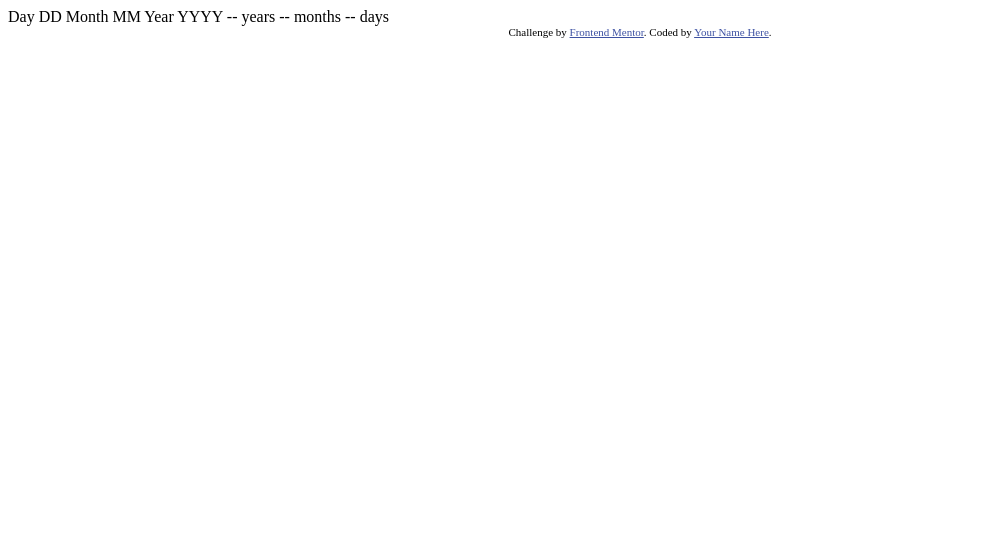
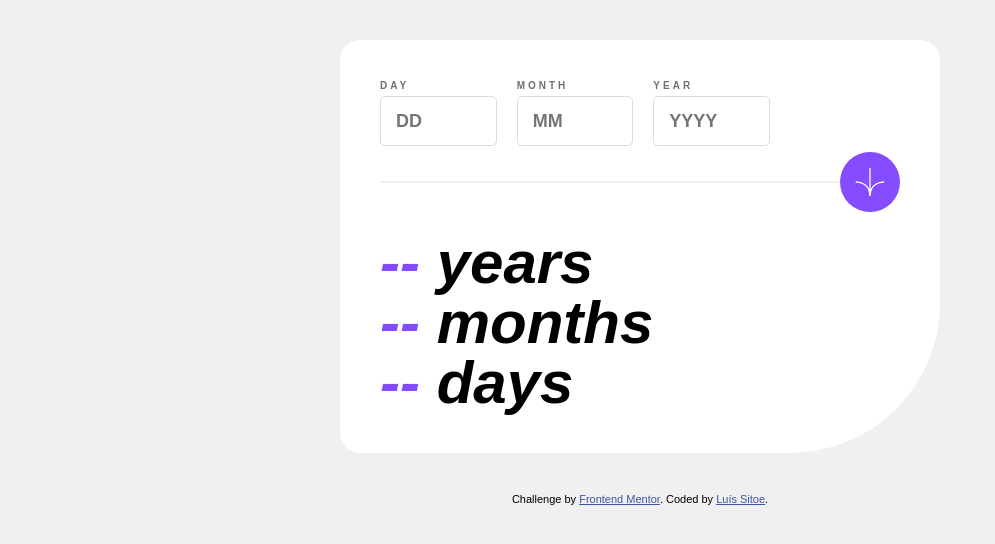
Before and after one commit to luissitoe/age-calculator-app, a plain HTML site: page index.html in a window 1280 px wide. Shown: the whole page, without its empty margins (0-995 px from the left). Drawn offline with Linux system fonts and the light colour scheme.

Commit message:
initial commit

```diff
--- /dev/null
+++ b/assets/main.css
@@ -0,0 +1,191 @@
+:root {
+    /* Primary */
+    --purple: hsl(259, 100%, 65%);
+    --light-red: hsl(0, 100%, 67%);
+
+    /*Neutral*/
+    --white: hsl(0, 0%, 100%);
+    --off-white: hsl(0, 0%, 94%);
+    --light-grey: hsl(0, 0%, 86%);
+    --smokey-grey: hsl(0, 1%, 44%);
+    --off-black: hsl(0, 0%, 8%);
+
+    /* Font */
+    --family: Poppins;
+    --fw-medium: 400;
+    --fw-extra-semibold: 700;
+    --fw-bold: 800;
+}
+
+* {
+    margin: 0;
+    padding: 0;
+    box-sizing: border-box;
+}
+
+
+html {
+    font-size: 62.5%;
+}
+
+body {
+    background-color: var(--off-white);
+    font-family: var(--family), sans-serif;
+    font-size: 1.6rem;
+    font-weight: var(--fw-medium);
+}
+
+main {
+    display: flex;
+    justify-content: center;
+    align-items: center;
+    margin: auto;
+    padding: 0 1rem;
+}
+
+.container {
+    width: 100%;
+    max-width: 60rem;
+    background-color: var(--white);
+    padding: 4rem 2rem;
+    border-radius: 20px 20px 100px 20px;
+    margin: 4rem 0;
+}
+
+.form {
+    width: 100%;
+}
+
+.form-container {
+    display: flex;
+    flex-direction: column;
+    gap: 1rem;
+    width: 100%;
+    background-color: transparent;
+    margin-bottom: 2.5rem;
+}
+
+.form-group {
+    display: flex;
+    flex-direction: column;
+    flex: 1;
+    min-width: 5rem;
+}
+
+.form-label {
+    display: inline-block;
+    margin-bottom: .5rem;
+    text-transform: uppercase;
+    font-size: 1rem;
+    font-weight: var(--fw-extra-semibold);
+    color: var(--smokey-grey);
+    letter-spacing: 3px;
+}
+
+.form-input {
+    display: inline-flex;
+    min-height: 5rem;
+    border-radius: 5px;
+    border: 1px solid var(--light-grey);
+    padding: .8rem 1.5rem;
+    font-size: 1.8rem;
+    font-weight: var(--fw-bold);
+    color: var(--off-black);
+    margin-bottom: 1rem;
+}
+
+.form-input[type=number]::-webkit-inner-spin-button,
+.form-input[type=number]::-webkit-outer-spin-button {
+    -webkit-appearance: none;
+    margin: 0;
+}
+
+.form-label.error {
+    color: var(--light-red);
+}
+
+.form-input.error {
+    border-color: var(--light-red);
+}
+
+.error-message {
+    font-size: 1rem;
+    font-style: italic;
+    color: var(--light-red);
+    display: none;
+}
+
+.divider {
+    position: relative;
+    margin-bottom: 5rem;
+}
+
+.line {
+    border: 1px solid var(--off-white);
+}
+
+.btn-submit {
+    background-color: var(--purple);
+    border: none;
+    width: 6rem;
+    height: 6rem  ;
+    border-radius: 50%;
+    display: flex;
+    justify-content: center;
+    align-items: center;
+    position: absolute;
+    top: 50%;
+    left: 50%;
+    transform: translate(-50%, -50%);
+    transition: .4s ease;
+    cursor: pointer;
+}
+
+.btn-submit img {
+    max-width: 3rem;
+}
+
+.btn-submit:hover {
+    background-color: var(--off-black);
+}
+
+.result {
+    font-style: italic;
+    font-size: 5rem;
+    font-weight: var(--fw-bold);
+    line-height: 1;
+}
+
+.result span {
+    color: var(--purple);
+}
+
+@media screen and (min-width: 375px) {
+
+    .form-container {
+        flex-direction: initial;
+        gap: 1rem;
+    }
+}
+
+@media screen and (min-width: 768px) {
+    .container {
+        padding: 4rem;
+        border-bottom-right-radius: 150px;
+    }
+    .form-container {
+        max-width: 75%;
+        flex-direction: initial;
+        gap: 2rem;
+    }
+
+    .btn-submit {
+        left: initial;
+        right: 0;
+        transform: translateY(-50%);
+    }
+
+    .result {
+        font-size: 6rem;
+    }
+}
--- /dev/null
+++ b/assets/script.js
@@ -0,0 +1,106 @@
+const form = document.getElementById('form');
+const dayInput = document.getElementById("day");
+const monthInput = document.getElementById("month");
+const yearInput = document.getElementById("year");
+const btnSubmit = document.getElementById("btnSubmit");
+
+
+form.addEventListener('submit', (e) => {
+    e.preventDefault();
+    // Get input values
+    const day = parseInt(dayInput.value, 10);
+    const month = parseInt(monthInput.value, 10);
+    const year = parseInt(yearInput.value, 10);
+    // Create date objects
+    let currentDate = new Date();
+    let userDate = new Date(year, month - 1, day);
+    let isValid = true;
+
+    clearErrorMessage(dayInput);
+    clearErrorMessage(monthInput);
+    clearErrorMessage(yearInput);
+
+
+    // Validate day field
+    if (!day) {
+        displayErrorMessage(dayInput, "This field is required");
+        isValid = false;
+    }
+    if (day < 1 || day > 31) {
+        displayErrorMessage(dayInput, "Must be a valid day");
+        isValid = false;
+    }
+
+    // Validate month field
+    if (!month) {
+        displayErrorMessage(monthInput, "This field is required");
+        isValid = false;
+    }
+    if (month < 1 || month > 12) {
+        displayErrorMessage(monthInput, "Must be a valid month");
+        isValid = false;
+    }
+
+    // Validate year field
+    if (!year) {
+        displayErrorMessage(yearInput, "This field is required");
+        isValid = false;
+    }
+    if (year > currentDate.getFullYear()) {
+        displayErrorMessage(yearInput, "Must be a valid year");
+        isValid = false;
+    }
+
+    if(isValid) {
+        let years = currentDate.getFullYear() - userDate.getFullYear();
+        let months = currentDate.getMonth() - userDate.getMonth();
+        let days = currentDate.getDate() - userDate.getDate();
+
+        if (days < 0) {
+            months--;
+            let lastDayOfLastMonth = new Date(currentDate.getFullYear(), currentDate.getMonth(),0).getDate();
+            days += lastDayOfLastMonth;
+        }
+
+        if (months < 0) {
+            years--;
+            months += 12;
+        }
+
+       const display =  document.querySelector(".result__display");
+       display.querySelector(".years").innerText = years;
+       display.querySelector(".months").innerText = months;
+       display.querySelector(".days").innerText = days;
+
+        if (userDate.getDate() !== day || userDate.getMonth() + 1 !== month || userDate.getFullYear() !== year) {
+            displayErrorMessage(dayInput, `Must be a valid date`);
+            displayErrorMessage(monthInput, "");
+            displayErrorMessage(yearInput, "");
+            isValid = false;
+        }
+
+    }
+
+
+
+})
+
+
+
+const displayErrorMessage = (input, errorMessage) => {
+    const label = input.parentElement.querySelector('label');
+    const error = input.parentElement.querySelector('.error-message');
+    label.classList.add('error');
+    error.style.display = 'block';
+    error.innerText = errorMessage;
+    input.classList.add('error');
+}
+
+const clearErrorMessage = (input) => {
+    const label = input.parentElement.querySelector('label');
+    const error = input.parentElement.querySelector('.error-message');
+    label.classList.remove('error');
+    error.style.display = 'none';
+    error.innerText = "";
+    input.classList.remove('error');
+}
--- a/index.html
+++ b/index.html
@@ -2,36 +2,68 @@
 <html lang="en">
 <head>
     <meta charset="UTF-8">
-  <meta name="viewport" content="width=device-width, initial-scale=1.0"> <!-- displays site properly based on user's device -->
+    <meta name="viewport" content="width=device-width, initial-scale=1.0">
+    <!-- displays site properly based on user's device -->
 
     <link rel="icon" type="image/png" sizes="32x32" href="./assets/images/favicon-32x32.png">
-
+    <link rel="stylesheet" href="./assets/main.css">
     <title>Frontend Mentor | Age calculator app</title>
 
     <!-- Feel free to remove these styles or customise in your own stylesheet 👍 -->
     <style>
-    .attribution { font-size: 11px; text-align: center; }
-    .attribution a { color: hsl(228, 45%, 44%); }
+        .attribution {
+            font-size: 11px;
+            text-align: center;
+        }
+
+        .attribution a {
+            color: hsl(228, 45%, 44%);
+        }
     </style>
 </head>
 <body>
+<main>
+    <div class="container">
+        <form id="form" class="form">
+            <div class="form-container">
+                <div class="form-group">
+                    <label class="form-label" for="day">Day</label>
+                    <input class="form-input"  type="number" id="day" placeholder="DD" min="1">
+                    <span class="error-message day-error"></span>
+                </div>
+                <div class="form-group">
+                    <label class="form-label" for="month">Month</label>
+                    <input class="form-input"  type="number" id="month" placeholder="MM" min="1">
+                    <span class="error-message month-error"></span>
+                </div>
+                <div class="form-group">
+                    <label class="form-label" for="year">Year</label>
+                    <input class="form-input" type="number" id="year" min="1900"
+                           placeholder="YYYY">
+                    <span class="error-message year-error"></span>
+                </div>
+            </div>
+            <div class="divider">
+                <div class="line"></div>
+                <button id="btnSubmit" type="submit" class="btn-submit">
+                    <img src="./assets/images/icon-arrow.svg" alt="Arrow Icon">
+                </button>
+            </div>
+        </form>
 
-  Day
-  DD
-
-  Month
-  MM
-
-  Year
-  YYYY
-
-  -- years
-  -- months
-  -- days
-
+        <div class="result__display">
+            <p class="result"><span class="years">--</span> years</p>
+            <p class="result"><span class="months">--</span> months</p>
+            <p class="result"><span class="days">--</span> days</p>
+        </div>
+    </div>
+</main>
+<footer>
     <div class="attribution">
         Challenge by <a href="https://www.frontendmentor.io?ref=challenge" target="_blank">Frontend Mentor</a>.
-    Coded by <a href="#">Your Name Here</a>.
+        Coded by <a href="https://github.com/luissitoe">Luís Sitoe</a>.
     </div>
+</footer>
+<script src="./assets/script.js">    </script>
 </body>
 </html>
```
Also changed, not shown: 1 other file. Lines whose indentation alone changed are shown as unchanged.
